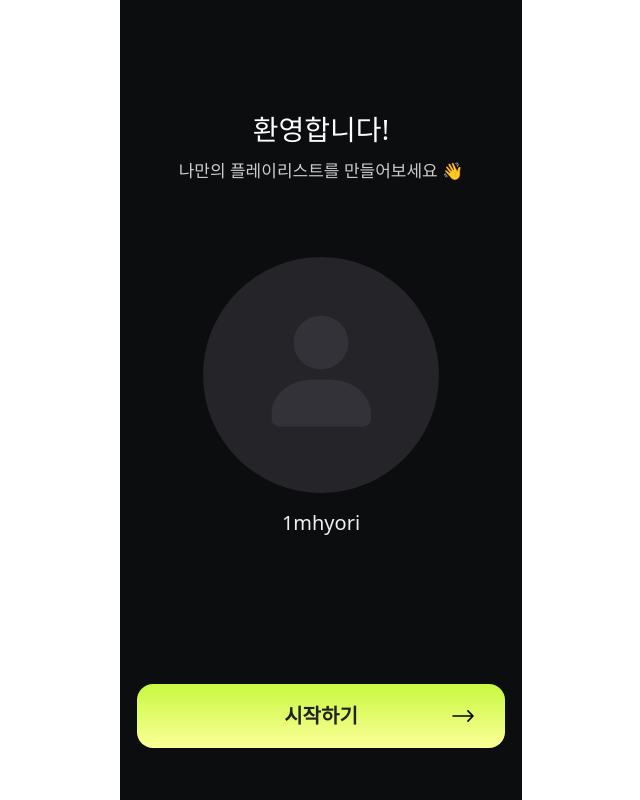
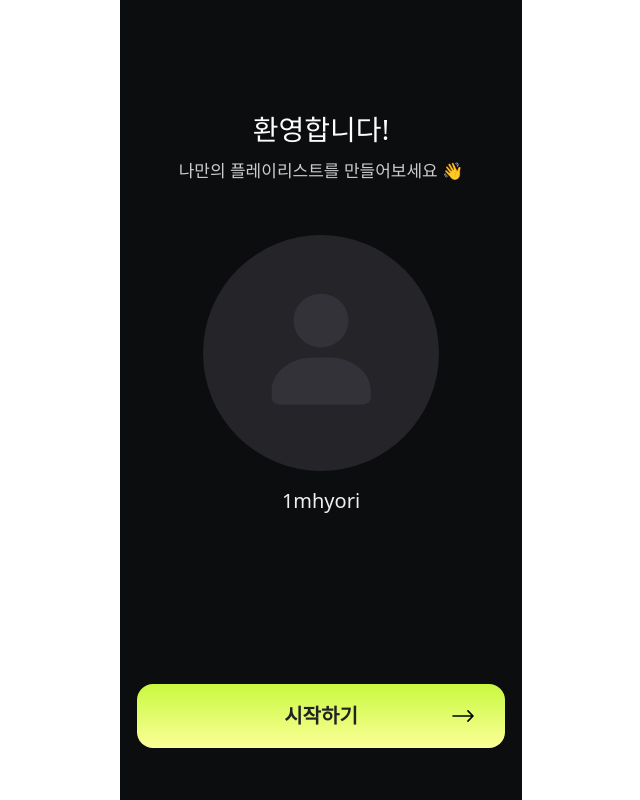
Before and after one commit to UMC10th-PLIMAP/plimap-web, a React (Vite) app: page /app/onboarding/welcome in a window 1280 px wide. Shown: the whole page, without its empty margins (319-959 px from the left). Built offline with nearby package versions, Linux system fonts and the light colour scheme; no server answers; a web font is replaced by a local one.

Commit message:
style: 프로필 이미지 간격 통일

```diff
--- a/src/pages/ProfileImageSetupPage.tsx
+++ b/src/pages/ProfileImageSetupPage.tsx
@@ -77,10 +77,12 @@ export default function ProfileImageSetupPage() {
 
   const handleNext = () => {
     // TODO: 프로필 사진 등록 API 연동 후 다음 화면으로 이동
+    navigate('/app/onboarding/welcome');
   };
 
   const handleSkip = () => {
     // TODO: 프로필 사진 등록 건너뛰고 다음 화면으로 이동
+    navigate('/app/onboarding/welcome');
   };
 
   // 컴포넌트 언마운트 시 메모리 누수 방지
--- a/src/pages/WelcomePage.tsx
+++ b/src/pages/WelcomePage.tsx
@@ -58,7 +58,7 @@ export default function WelcomePage() {
           나만의 플레이리스트를 만들어보세요 👋
         </p>
 
-        <div className="relative mt-[74px] flex size-[236px] shrink-0 items-center justify-center overflow-hidden rounded-full bg-pli-black-75">
+        <div className="relative mt-[52px] flex size-[236px] shrink-0 items-center justify-center overflow-hidden rounded-full bg-pli-black-75">
           <UserPlaceholderIcon className="size-[140px] text-pli-black-50" />
         </div>
 
```
